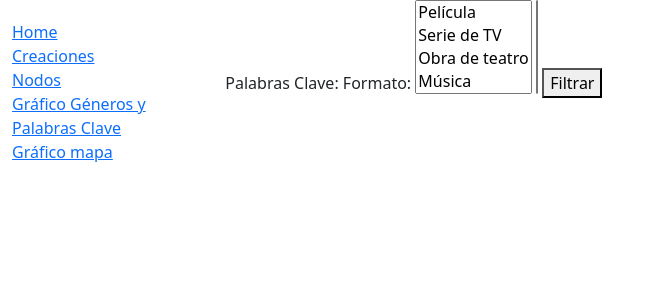
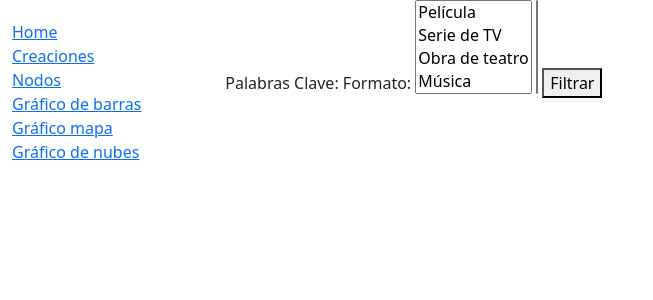
Before and after one commit to MarginaliaParatexta/marginalia, a Django app: template marginalia_paratexta/catalog/templates/catalog/map.html in a window 1280 px wide. Shown: the part 56-356 px from the top of the page, without its empty margins (0-653 px from the left). Run offline with Django 3.2, Linux system fonts and the light colour scheme; the template is opened without the code that fills it, so the values that code supplies are empty; parts of the project's set-up code (start-up, migrations or seed data) failed here and were passed over; some libraries are stand-ins or nearby versions.

Commit message:
Update base.html

```diff
--- a/marginalia_paratexta/catalog/templates/base.html
+++ b/marginalia_paratexta/catalog/templates/base.html
@@ -40,8 +40,9 @@
               <li><a href="{% url 'index' %}">Home</a></li>
               <li><a href="{% url 'creations' %}">Creaciones</a></li>
               <li><a href="{% url 'knots' %}">Nodos</a></li>
-              <li><a href="{% url 'graph' %}">Gráfico Géneros y Palabras Clave</a></li>
+              <li><a href="{% url 'graph' %}">Gráfico de barras</a></li>
               <li><a href="{% url 'map' %}">Gráfico mapa</a></li>
+              <li><a href="{% url 'wordcloud' %}">Gráfico de nubes</a></li>
             </ul>
           {% endblock %}
         </div>
```
